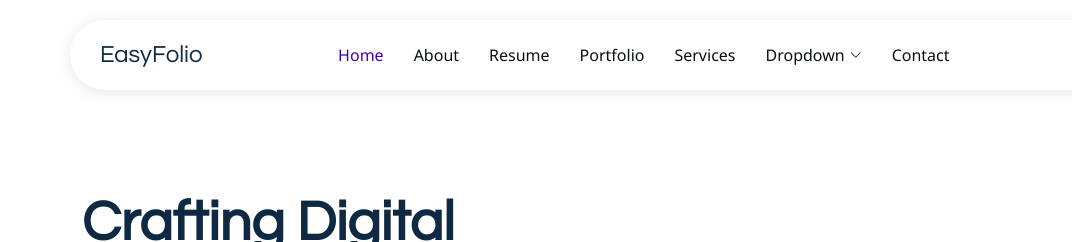
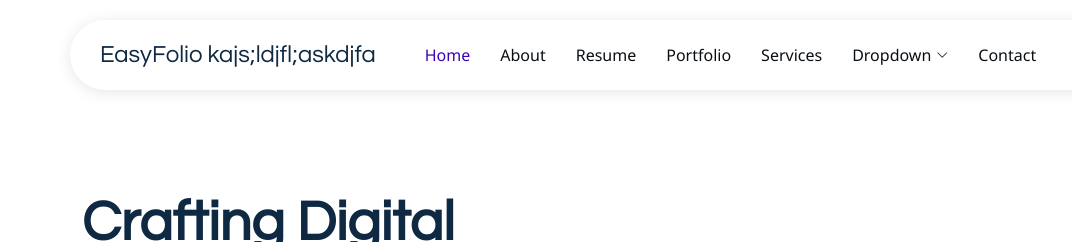
Before and after one commit to lazaressatya/easyapp, a plain HTML site: page index.html in a window 1280 px wide. Shown: the top 242 px of the page, 0-1072 px from the left. Drawn offline with Linux system fonts and the light colour scheme.

Commit message:
Update index.html
some changes

```diff
--- a/index.html
+++ b/index.html
@@ -45,6 +45,7 @@
         <!-- Uncomment the line below if you also wish to use an image logo -->
         <!-- <img src="assets/img/logo.png" alt=""> -->
         <h1 class="sitename">EasyFolio</h1>
+        <h1 class="sitename">kajs;ldjfl;askdjfa</h1>
       </a>
 
       <nav id="navmenu" class="navmenu">
```
